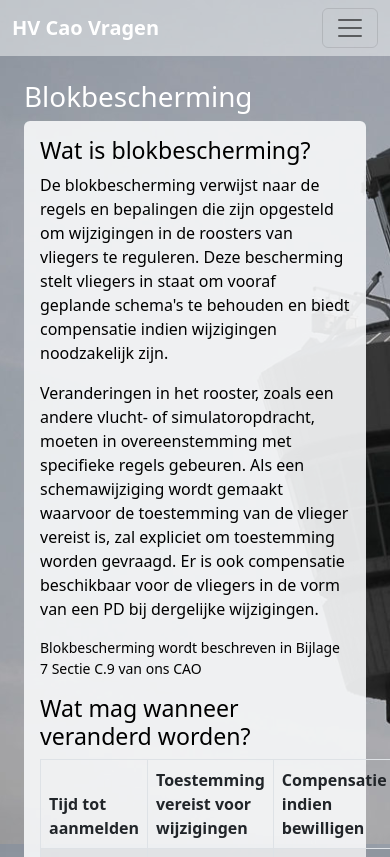
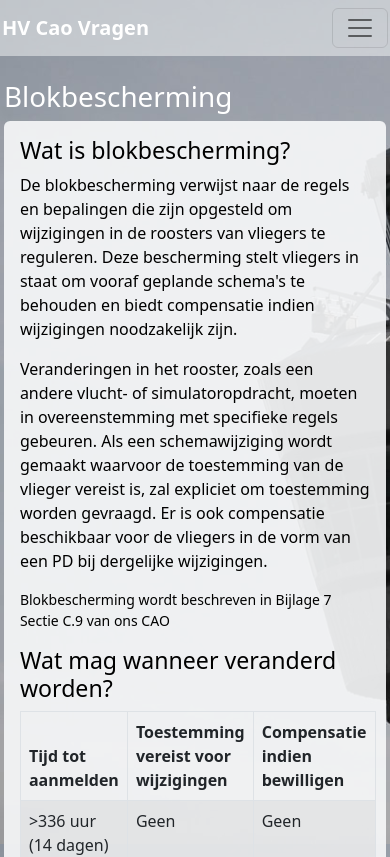
Before and after one commit to DartLazer/hvcao-pwa, a Nuxt app in the folder nuxt3/: page /blokbescherming in a window 390 px wide. Shown: the top 857 px of the page. Built offline with nearby package versions, Linux system fonts and the light colour scheme.

Commit message:
Wider card for blokbescherming page

```diff
--- a/nuxt3/pages/blokbescherming.vue
+++ b/nuxt3/pages/blokbescherming.vue
@@ -1,6 +1,6 @@
 <template>
   <div>
-    <div class="container  col-md-auto rounded-1">
+    <div class="container col-12 col-md-auto mx-auto rounded-1">
       <h1>Blokbescherming</h1>
       <div class="rounded-2 p-3 pb-5 pt-3 text-black" style="background: RGBA(248, 249, 250, 0.9)">
         <h3>Wat is blokbescherming?</h3>
@@ -117,4 +117,13 @@ li {
 .btn{
   background: lightgrey;
 }
+
+/* Custom styles for full-screen width on phones */
+@media (max-width: 576px) { /* Phones */
+  .container {
+    width: 99%;
+    padding-left: 0;
+    padding-right: 0;
+  }
+}
 </style>
```
